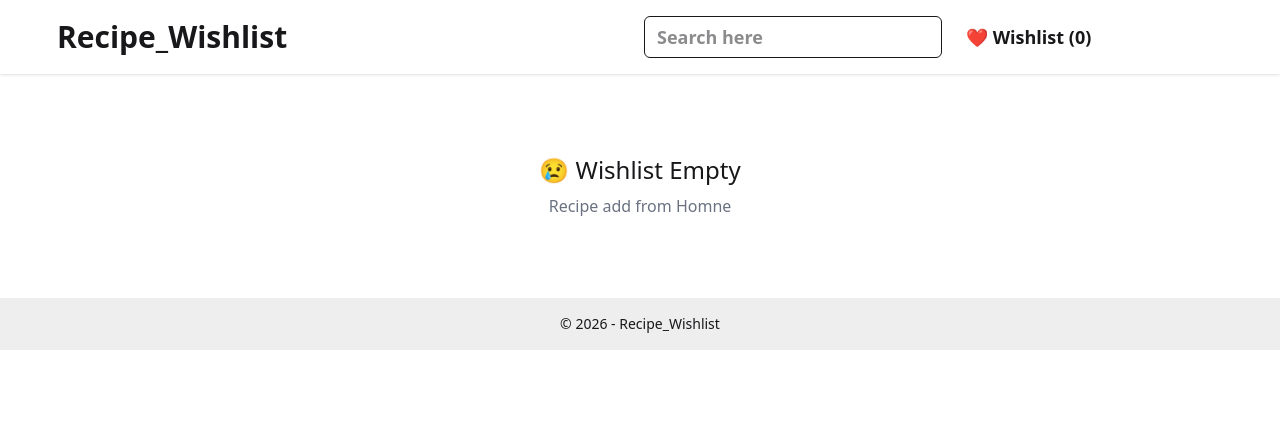
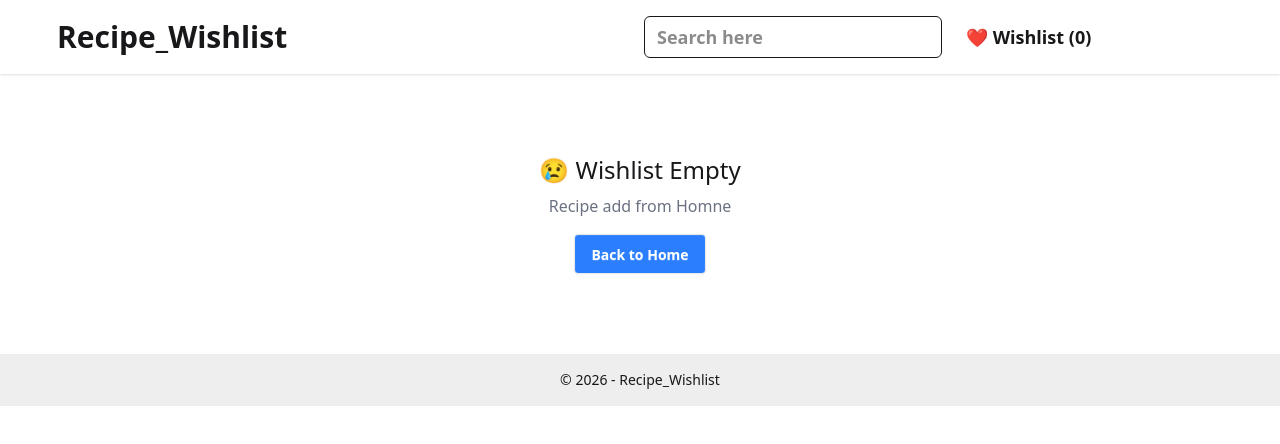
Before and after one commit to rasel3980/to-do-recipe-wish, a Next.js app: page /wishList in a window 1280 px wide. Shown: the top 444 px of the page. Built offline with nearby package versions, Linux system fonts and the light colour scheme.

Commit message:
added back home btn

```diff
--- a/app/components/shared/Navbar.tsx
+++ b/app/components/shared/Navbar.tsx
@@ -31,7 +31,7 @@ const Navbar: React.FC = () => {
             {navLinks}
           </ul>
         </div>
-        <a className="btn btn-ghost text-3xl font-bold">Recipe_Wishlist</a>
+        <Link href={'/'} className="btn btn-ghost text-3xl font-bold">Recipe_Wishlist</Link>
       </div>
       <div className="navbar-center hidden lg:flex">
         <ul className="menu menu-horizontal px-1">
--- a/app/wishList/page.tsx
+++ b/app/wishList/page.tsx
@@ -1,4 +1,5 @@
 "use client";
+import Link from "next/link";
 import WishListCard from "../components/WishListCard";
 import { useAppSelector } from "../redux/store/hooks";
 
@@ -12,6 +13,7 @@ export default function WishlistPage() {
         <p className="text-gray-500 mt-2">
          Recipe add from Homne
         </p>
+        <Link href={'/'}><button className="btn mt-4 bg-blue-500 text-white">Back to Home</button></Link>
       </div>
     );
   }
```
